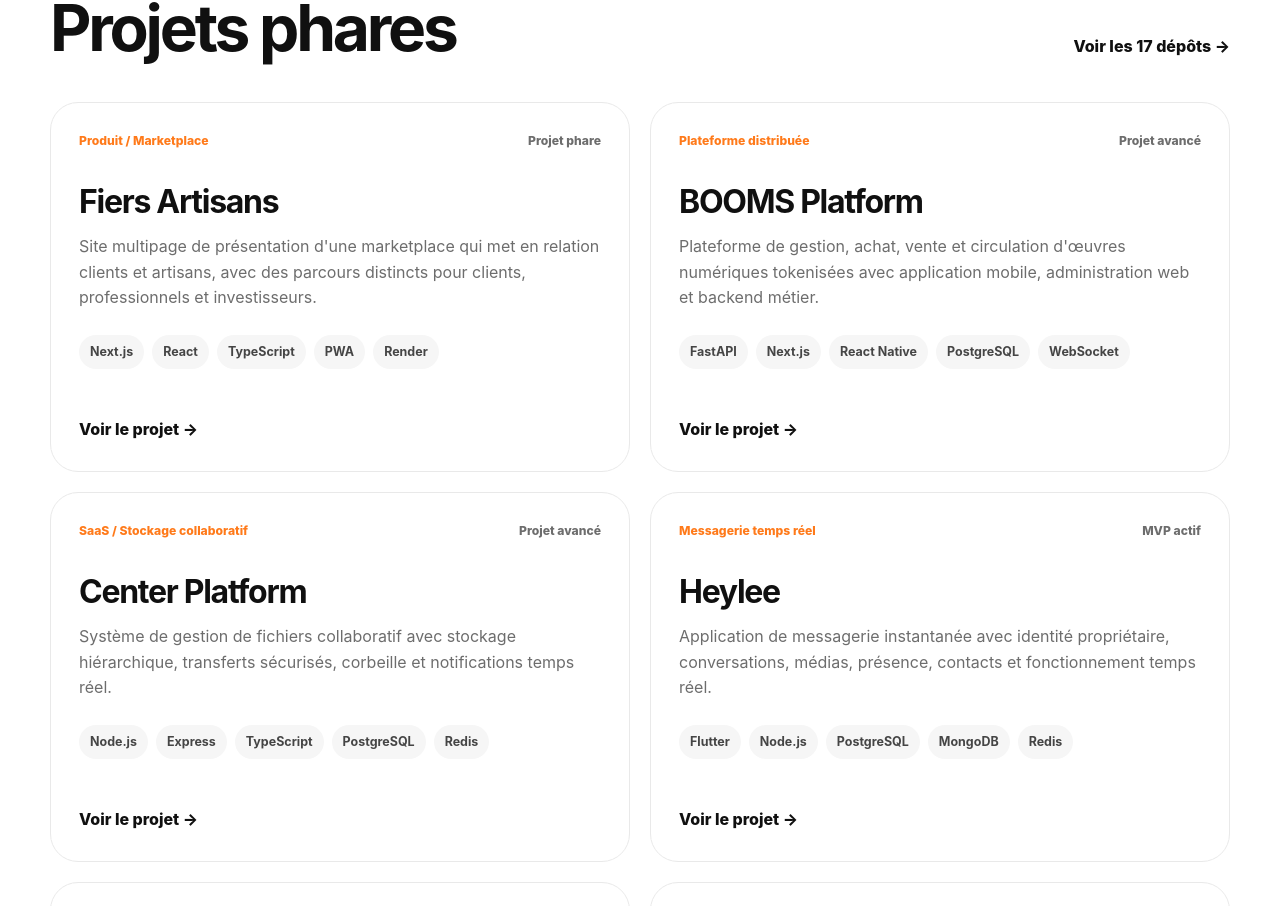
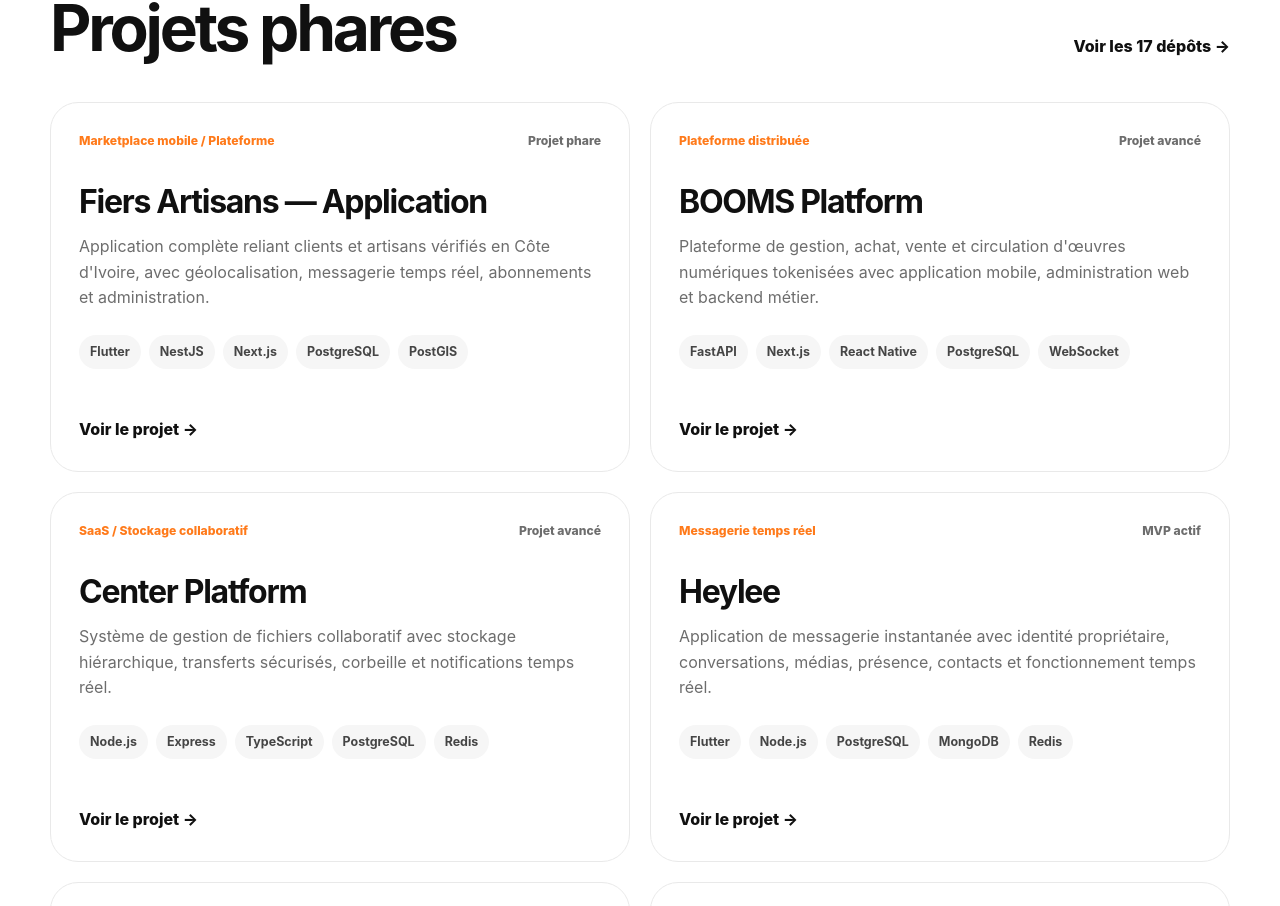
Before and after one commit to mellykelkun/Portfolio_Kanblankan, a Next.js app: page / in a window 1280 px wide. Shown: the part 1716-2622 px from the top of the page. Built offline with nearby package versions, Linux system fonts and the light colour scheme; no server answers.

Commit message:
contenu: nettoyer les projets et ajouter l'application Fiers Artisans

```diff
--- a/donnees/projets.js
+++ b/donnees/projets.js
@@ -1,15 +1,27 @@
 export const projets = [
   {
-    slug: "fiers-artisans",
-    nom: "Fiers Artisans",
-    type: "Produit / Marketplace",
+    slug: "fiers-artisans-app",
+    nom: "Fiers Artisans — Application",
+    type: "Marketplace mobile / Plateforme",
     statut: "Projet phare",
+    depot: "Collectif-Dev/Fiers_Artisans",
+    prive: true,
+    resume: "Application complète reliant clients et artisans vérifiés en Côte d'Ivoire, avec géolocalisation, messagerie temps réel, abonnements et administration.",
+    description: "Fiers Artisans est le cœur applicatif du produit. L'écosystème réunit une application Flutter pour les clients et artisans, une API NestJS, un espace d'administration Next.js et une infrastructure conteneurisée. Le projet couvre la recherche géolocalisée, les profils professionnels, la messagerie temps réel, la vérification documentaire et la gestion des abonnements artisans.",
+    technologies: ["Flutter", "NestJS", "Next.js", "PostgreSQL", "PostGIS", "MongoDB", "Redis", "Docker"],
+    points: ["Application mobile clients et artisans", "API et messagerie temps réel", "Géolocalisation avec PostGIS", "Administration web et infrastructure Docker"]
+  },
+  {
+    slug: "fiers-artisans-presentation",
+    nom: "Fiers Artisans — Présentation",
+    type: "Site produit / Landing",
+    statut: "Production",
     depot: "mellykelkun/fiers-artisans-landing",
     prive: true,
-    resume: "Site multipage de présentation d'une marketplace qui met en relation clients et artisans, avec des parcours distincts pour clients, professionnels et investisseurs.",
-    description: "Le projet travaille la présentation d'un produit destiné au marché ivoirien : découverte des artisans, confiance, visibilité professionnelle et préparation au lancement. Le site vitrine est structuré en plusieurs parcours et pensé pour le SEO, la PWA et le déploiement continu.",
+    resume: "Site multipage de présentation de Fiers Artisans avec des parcours distincts pour clients, artisans et investisseurs.",
+    description: "Ce dépôt est la vitrine du produit Fiers Artisans. Il présente le fonctionnement de la marketplace, ses bénéfices, sa vision et ses parcours utilisateurs sans mélanger le code du produit principal avec sa communication publique.",
     technologies: ["Next.js", "React", "TypeScript", "PWA", "Render"],
-    points: ["Parcours clients, artisans et investisseurs", "Architecture multipage", "SEO et métadonnées", "Déploiement Render avec CI/CD"]
+    points: ["Parcours clients, artisans et investisseurs", "Architecture multipage", "SEO et métadonnées", "Déploiement continu"]
   },
   {
     slug: "booms-platform",
@@ -87,7 +99,7 @@ export const projets = [
     slug: "mini-skills-agent",
     nom: "Mini Skills Agent",
     type: "Outil développeur local",
-    statut: "Prototype",
+    statut: "Prototype fonctionnel",
     depot: "mellykelkun/MINI_SKILLS_AGENT.V1",
     prive: false,
     resume: "CLI locale qui orchestre plusieurs rôles de développement pour architecture, backend, revue et génération de tests.",
@@ -96,52 +108,16 @@ export const projets = [
     points: ["Pipeline local", "Architecture modulaire", "Revue et tests", "Aucune dépendance cloud obligatoire"]
   },
   {
-    slug: "heylee-prototype",
-    nom: "Heylee — Prototype initial",
-    type: "Prototype / Architecture",
-    statut: "Itération précédente",
-    depot: "mellykelkun/heylee",
-    prive: true,
-    resume: "Première architecture du projet Heylee autour de la messagerie, des statuts et du réseau social léger.",
-    description: "Cette première itération a servi à cadrer l'architecture backend, le temps réel, le stockage, les notifications et la stratégie de montée en charge avant la version Flutter plus complète.",
-    technologies: ["React Native", "Node.js", "PostgreSQL", "Redis", "Socket.IO"],
-    points: ["Cadrage produit", "Messagerie temps réel", "Architecture scalable", "Sécurité applicative"]
-  },
-  {
     slug: "promptube-locale",
     nom: "Promptube Locale",
     type: "Outil interne",
-    statut: "Développement",
+    statut: "Développement actif",
     depot: "mellykelkun/promptube-locale",
     prive: true,
     resume: "Espace local de travail pour structurer et administrer des modules de développement réutilisables.",
     description: "Le dépôt sert de base locale pour organiser des modules, leurs règles et leurs workflows de travail. Il privilégie une structure révisable et une utilisation hors production publique.",
     technologies: ["Node.js", "Markdown", "Git"],
     points: ["Modules réutilisables", "Documentation structurée", "Workflows de développement", "Gestion locale"]
-  },
-  {
-    slug: "promptube",
-    nom: "Promptube",
-    type: "Produit en construction",
-    statut: "Base de projet",
-    depot: "mellykelkun/promptube",
-    prive: true,
-    resume: "Dépôt principal associé au projet Promptube et à son organisation de modules.",
-    description: "Ce dépôt sert de socle au projet Promptube. Les travaux détaillés sont principalement réalisés dans l'environnement local dédié avant consolidation.",
-    technologies: ["Git", "Documentation", "Modules"],
-    points: ["Socle projet", "Versionnement", "Préparation des modules"]
-  },
-  {
-    slug: "projet-prompt",
-    nom: "Projet Prompt",
-    type: "R&D",
-    statut: "Expérimentation",
-    depot: "mellykelkun/projet_prompt",
-    prive: true,
-    resume: "Dépôt d'expérimentation autour de la structuration de prompts, règles et méthodes de travail assistées.",
-    description: "Le projet sert de laboratoire pour formaliser des méthodes reproductibles, tester différentes structures et conserver les versions utiles.",
-    technologies: ["Markdown", "Git", "Workflows"],
-    points: ["Expérimentation", "Structuration", "Versionnement", "Méthodologie"]
   },
   {
     slug: "roue-fortune-hk",
@@ -158,7 +134,7 @@ export const projets = [
   {
     slug: "mes-cours-dev",
     nom: "Mes cours en dev",
-    type: "Formation",
+    type: "Formation / Ressources",
     statut: "Actif",
     depot: "mellykelkun/Mes_cours_en_devs",
     prive: true,
@@ -168,45 +144,21 @@ export const projets = [
     points: ["Supports de cours", "Révisions", "Transmission", "Notes techniques"]
   },
   {
-    slug: "site-labo",
-    nom: "Site Labo",
-    type: "Laboratoire web",
-    statut: "Expérimentation",
-    depot: "mellykelkun/site-labo",
-    prive: true,
-    resume: "Petit dépôt de laboratoire utilisé pour des essais web ciblés.",
-    description: "Un espace volontairement léger pour tester rapidement des idées avant de les intégrer à des projets plus structurés.",
-    technologies: ["Web", "Git"],
-    points: ["Prototypage rapide", "Tests isolés"]
-  },
-  {
-    slug: "repos-teste",
-    nom: "Repos Teste",
-    type: "Sandbox Git",
-    statut: "Expérimentation",
-    depot: "mellykelkun/repos_teste",
-    prive: false,
-    resume: "Dépôt public minimal utilisé pour des essais de versionnement et de workflow GitHub.",
-    description: "Ce dépôt n'est pas présenté comme un produit. Il sert simplement de sandbox technique pour tester des opérations Git et GitHub.",
-    technologies: ["Git", "GitHub"],
-    points: ["Tests Git", "Sandbox"]
-  },
-  {
     slug: "portfolio-kablankan",
     nom: "Portfolio Kablankan",
     type: "Portfolio",
     statut: "Production",
     depot: "mellykelkun/Portfolio_Kanblankan",
     prive: false,
-    resume: "Portfolio personnel construit avec Next.js et déployé sur Render.",
+    resume: "Portfolio personnel construit avec Next.js et déployable sur Render et Vercel.",
     description: "Cette version remplace l'ancienne SPA Express par une architecture Next.js multipage, plus rapide à parcourir et plus simple à maintenir.",
-    technologies: ["Next.js", "React", "CSS", "Render"],
-    points: ["App Router", "Pages projet dynamiques", "Responsive", "Déploiement Render"]
+    technologies: ["Next.js", "React", "CSS", "Render", "Vercel"],
+    points: ["App Router", "Pages projet dynamiques", "Responsive", "Déploiement Render et Vercel"]
   }
 ];
 
 export const projetsPhares = projets.filter((projet) => [
-  "fiers-artisans",
+  "fiers-artisans-app",
   "booms-platform",
   "center-platform",
   "heylee",
```
